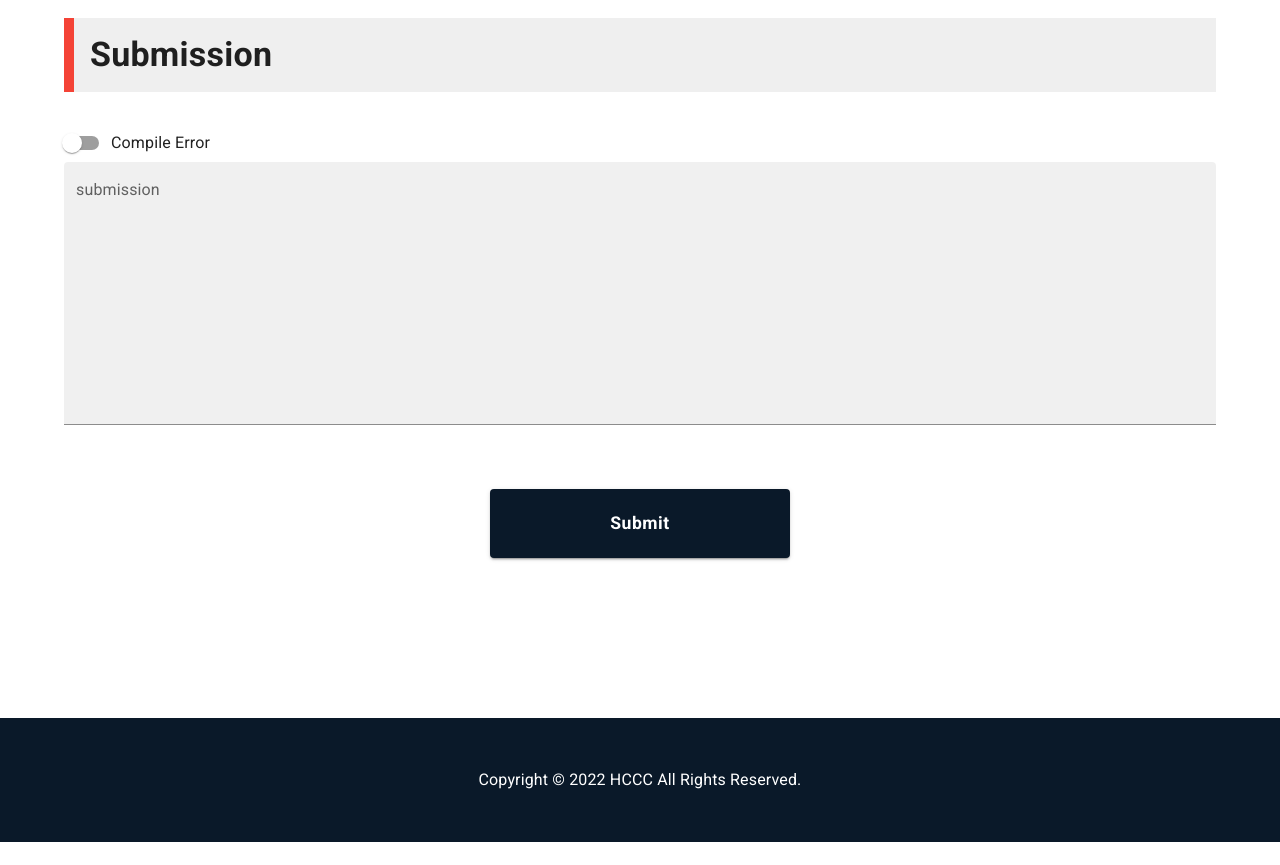
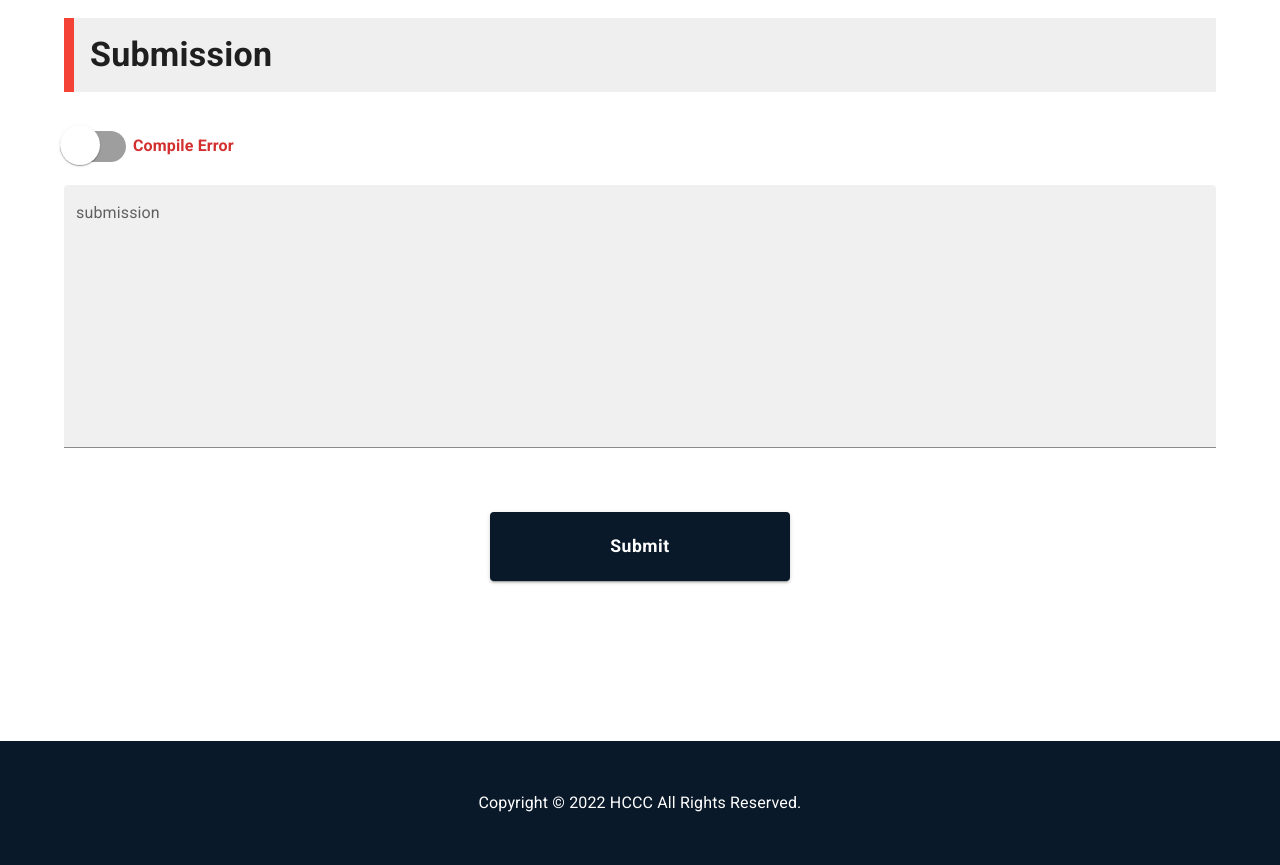
Before and after one commit to HumanCCompilerContest/Human-C-Compiler-Contest_frontend, a Next.js app: page /problems/1 in a window 1280 px wide. Shown: the part 1640-2505 px from the top of the page. Before the commit the page ends 2482 px from the top, so only its background shows below. Built offline with nearby package versions, Linux system fonts and the light colour scheme.

Commit message:
[add] Compile error switch style

```diff
--- a/src/components/organisms/problem/SubmitSection.tsx
+++ b/src/components/organisms/problem/SubmitSection.tsx
@@ -9,6 +9,7 @@ import {
   Typography,
 } from '@mui/material'
 import type { SxProps, Theme } from '@mui/material/styles'
+import { styled } from '@mui/material/styles'
 import React, { FC, KeyboardEventHandler } from 'react'
 import { useForm } from 'react-hook-form'
 import TitleLabel from '@/components/atoms/TitleLabel'
@@ -101,7 +102,8 @@ const SubmitSection: FC<SubmitSectionProps> = ({
           <FormControlLabel
             label='Compile Error'
             control={
-              <Switch
+              <StyledSwitch
+                color='error'
                 {...register('isCE', {
                   onChange: () => {
                     clearErrors()
@@ -109,6 +111,13 @@ const SubmitSection: FC<SubmitSectionProps> = ({
                 })}
               />
             }
+            sx={(theme) => ({
+              mb: '1rem',
+              '& .MuiFormControlLabel-label': {
+                color: theme.palette.error.main,
+                fontWeight: 600,
+              },
+            })}
           />
 
           <TextField
@@ -152,4 +161,26 @@ const SubmitSection: FC<SubmitSectionProps> = ({
   )
 }
 
+const StyledSwitch = styled(Switch)(() => ({
+  width: 80,
+  height: 45,
+  padding: 7,
+  '& .MuiSwitch-switchBase': {
+    margin: 1,
+    padding: 0,
+    transform: 'translateX(6px)',
+    '&.Mui-checked': {
+      transform: 'translateX(32px)',
+    },
+  },
+
+  '& .MuiSwitch-thumb': {
+    width: 40,
+    height: 40,
+  },
+  '& .MuiSwitch-track': {
+    borderRadius: 25,
+  },
+}))
+
 export default SubmitSection
```
